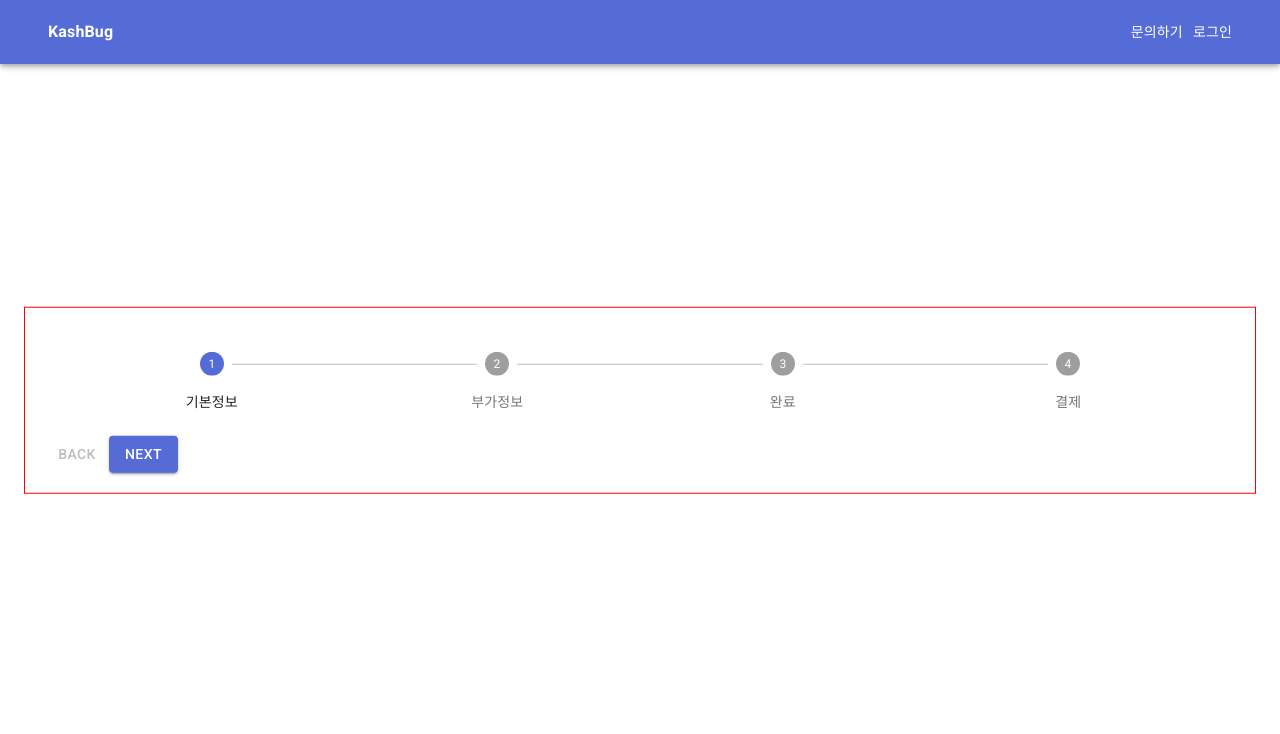
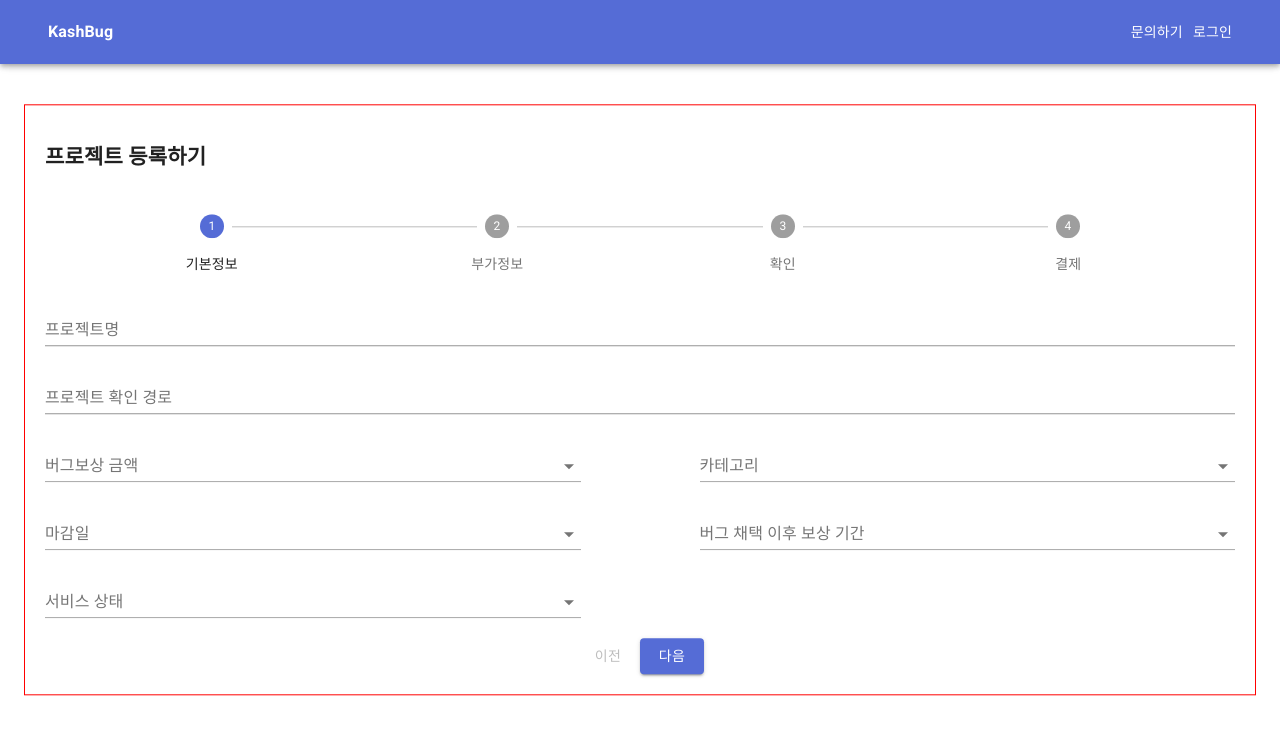
Before and after one commit to kashbug/kashbug-frontend, a Next.js app: page /project/add/1 in a window 1280 px wide. Shown: the top 734 px of the page. Built offline with nearby package versions, Linux system fonts and the light colour scheme.

Commit message:
[project-add] 프로젝트 등록 2

```diff
--- /dev/null
+++ b/src/containers/project/add/Info.tsx
@@ -0,0 +1,111 @@
+import styled from "styled-components";
+//  mui
+import {
+    FormControl,
+    TextField,
+    Button,
+    Select,
+    InputLabel,
+} from '@material-ui/core';
+
+const Wrap = styled.div`
+    text-align:center;
+`;
+const SelectBox = styled.div`
+    margin-top:20px;
+    overflow:hidden;
+`;
+
+const Info = () => {
+    return (
+        <Wrap>
+            <FormControl style={{ width: '100%' }}>
+                <TextField id="projectName" name="projectName" label="프로젝트명" />
+                <TextField id="projectConfirm" name="projectConfirm" label="프로젝트 확인 경로" style={{ marginTop: '20px' }} />
+            </FormControl>
+            <SelectBox>
+                <FormControl style={{ width: '45%', float:'left' }}>
+                    <InputLabel htmlFor="price">버그보상 금액</InputLabel>
+                    <Select
+                        native
+                        inputProps={{
+                            name: 'price',
+                            id: 'price',
+                        }}
+                    >
+                        <option aria-label="None" value="" />
+                        <option value={10}>Ten</option>
+                        <option value={20}>Twenty</option>
+                        <option value={30}>Thirty</option>
+                    </Select>
+                </FormControl>
+                <FormControl style={{ width: '45%', float:'right' }}>
+                    <InputLabel htmlFor="category">카테고리</InputLabel>
+                    <Select
+                        native
+                        inputProps={{
+                            name: 'category',
+                            id: 'category',
+                        }}
+                    >
+                        <option aria-label="None" value="" />
+                        <option value={10}>Ten</option>
+                        <option value={20}>Twenty</option>
+                        <option value={30}>Thirty</option>
+                    </Select>
+                </FormControl>
+            </SelectBox>
+            <SelectBox>
+                <FormControl style={{ width: '45%', float:'left' }}>
+                    <InputLabel htmlFor="dueDate">마감일</InputLabel>
+                    <Select
+                        native
+                        inputProps={{
+                            name: 'dueDate',
+                            id: 'dueDate',
+                        }}
+                    >
+                        <option aria-label="None" value="" />
+                        <option value={10}>Ten</option>
+                        <option value={20}>Twenty</option>
+                        <option value={30}>Thirty</option>
+                    </Select>
+                </FormControl>
+                <FormControl style={{ width: '45%', float:'right' }}>
+                    <InputLabel htmlFor="warrantyDay">버그 채택 이후 보상 기간</InputLabel>
+                    <Select
+                        native
+                        inputProps={{
+                            name: 'warrantyDay',
+                            id: 'warrantyDay',
+                        }}
+                    >
+                        <option aria-label="None" value="" />
+                        <option value={10}>Ten</option>
+                        <option value={20}>Twenty</option>
+                        <option value={30}>Thirty</option>
+                    </Select>
+                </FormControl>
+            </SelectBox>
+            <SelectBox>
+                <FormControl style={{ width: '45%', float:'left' }}>
+                    <InputLabel htmlFor="status">서비스 상태</InputLabel>
+                    <Select
+                        native
+                        inputProps={{
+                            name: 'status',
+                            id: 'status',
+                        }}
+                    >
+                        <option aria-label="None" value="" />
+                        <option value={10}>Ten</option>
+                        <option value={20}>Twenty</option>
+                        <option value={30}>Thirty</option>
+                    </Select>
+                </FormControl>
+            </SelectBox>
+        </Wrap>
+    );
+};
+
+export default Info;
--- a/src/containers/project/add/ProjectAddContainer.tsx
+++ b/src/containers/project/add/ProjectAddContainer.tsx
@@ -1,4 +1,6 @@
 import React, { useState } from 'react';
+import { useRouter } from 'next/router';
+// lib
 import styled from "styled-components";
 // mui
 import { makeStyles, Theme, createStyles } from '@material-ui/core/styles';
@@ -7,6 +9,10 @@ import Step from '@material-ui/core/Step';
 import StepLabel from '@material-ui/core/StepLabel';
 import Button from '@material-ui/core/Button';
 import Typography from '@material-ui/core/Typography';
+import withWidth from '@material-ui/core/withWidth';
+// component
+import Info from './Info';
+import SubInfo from './SubInfo';
 
 const AddWrap = styled.div`
     position:relative;height:100vh;
@@ -15,7 +21,7 @@ const Add = styled.div`
     position:absolute;left:50%;top:50%;transform:translate(-50%, -50%);padding:20px;border:1px solid red;width:100%;
 `;
 
-const STEP = ['기본정보', '부가정보', '완료', '결제'];
+const STEP = ['기본정보', '부가정보', '확인', '결제'];
 
 const useStyles = makeStyles((theme: Theme) =>
     createStyles({
@@ -32,21 +38,28 @@ const useStyles = makeStyles((theme: Theme) =>
     }),
 );
 
-const ProjectAddContainer = () => {
+interface ProjectAddContainerProps {
+    width: string;
+};
+
+const ProjectAddContainer = ({ width }: ProjectAddContainerProps) => {
+    const router = useRouter();
     const classes = useStyles();
     const [activeStep, setActiveStep] = useState(0);
     const steps = STEP;
-
     const handleNext = () => {
+        router.push(`/project/add/step${activeStep + 1}`);
         setActiveStep((prevActiveStep) => prevActiveStep + 1);
     };
 
     const handleBack = () => {
+        router.push(`/project/add/step${activeStep - 1}`);
         setActiveStep((prevActiveStep) => prevActiveStep - 1);
     };
     return (
         <AddWrap>
             <Add>
+                <h2>프로젝트 등록하기</h2>
                 <div className={classes.root}>
                     <Stepper activeStep={activeStep} alternativeLabel>
                         {steps.map((label) => (
@@ -55,24 +68,32 @@ const ProjectAddContainer = () => {
                             </Step>
                         ))}
                     </Stepper>
-                    <div>
+                    {
+                        activeStep === 0 && (
+                            <Info />
+                        )
+                    }
+                    {
+                        activeStep === 1 && (
+                            <SubInfo layoutSize={width} />
+                        )
+                    }
+                    <div style={{ textAlign: 'center' }}>
                         {activeStep === steps.length ? (
                             <div>
                                 <Typography className={classes.instructions}>All steps completed</Typography>
                             </div>
                         ) : (
-                            <div>
-                                <div>
+                            <div style={{ marginTop: '20px' }}>
                                 <Button
                                     disabled={activeStep === 0}
                                     onClick={handleBack}
                                 >
-                                        Back
+                                    이전
                                 </Button>
                                 <Button variant="contained" color="primary" onClick={handleNext}>
-                                        {activeStep === steps.length - 1 ? 'Finish' : 'Next'}
+                                    {activeStep === steps.length - 1 ? '완료' : '다음'}
                                 </Button>
-                                </div>
                             </div>
                         )}
                     </div>
@@ -82,4 +103,4 @@ const ProjectAddContainer = () => {
     );
 };
 
-export default ProjectAddContainer;
+export default withWidth()(ProjectAddContainer);
--- /dev/null
+++ b/src/containers/project/add/SubInfo.tsx
@@ -0,0 +1,87 @@
+import styled from "styled-components";
+// mui
+import { TextField, FormControl, } from '@material-ui/core';
+
+const Pictures = styled.div`
+    margin-top:20px;width:100%;
+`;
+interface Picture {
+    src: string;
+    alt: string;
+    id: string;
+}
+const MobilePicBox = styled.div`
+    display:inline-block;box-sizing:border-box;width:50%;padding:2px;
+`;
+const WebPicBox = styled.div`
+    display:inline-block;
+    box-sizing:border-box;
+    width:20%;
+    &:nth-child(2){margin:0 20%;}
+`;
+const Picture = styled.img.attrs<Picture>(props => ({
+    src: props.src,
+    alt: props.alt,
+    id: props.id,
+  }))`
+    width:100%;height:auto;border-radius:10px;
+`;
+const WebAddPic = styled.div`
+    position:relative;display:inline-block;box-sizing:border-box;width:20%;padding-top: 20%;border: 1px solid #000;border-radius:10px;
+`;
+const MobileAddPic = styled.div`
+    position:relative;display:inline-block;box-sizing:border-box;width:50%;padding-top:40%;border: 1px solid #000;border-radius:10px;
+`;
+const Plus = styled.span`
+    position:absolute;top:50%;left:50%;transform:translate(-50%,-50%);font-size:40px;color:#0054FF;
+`;
+interface SubInfoProps {
+    layoutSize: string;
+};
+const SubInfo = ({ layoutSize }: SubInfoProps) => {
+    return (
+        <div>
+            <FormControl style={{ width: '100%' }}>
+                <TextField
+                    id="explain"
+                    label="프로젝트 설명"
+                    multiline
+                    rows={4}
+                    placeholder="프로젝트 설명을 작성해주세요."
+                    variant="outlined"
+                />
+            </FormControl>
+            <Pictures>
+                {
+                    layoutSize === 'xs' ? (
+                        <>
+                            <MobilePicBox>
+                                <Picture src="/naver.png" alt='test' id='test' />
+                            </MobilePicBox>
+                            <MobilePicBox>
+                                <Picture src="/naver.png" alt='test' id='test' />
+                            </MobilePicBox>
+                            <MobileAddPic>
+                                <Plus>+</Plus>
+                            </MobileAddPic>
+                        </>
+                    ) : (
+                        <>
+                            <WebPicBox>
+                                <Picture src="/naver.png" alt='test' id='test' />
+                            </WebPicBox>
+                            <WebPicBox>
+                                <Picture src="/naver.png" alt='test' id='test' />
+                            </WebPicBox>
+                            <WebAddPic>
+                                <Plus>+</Plus>
+                            </WebAddPic>
+                        </>
+                    )
+                }
+            </Pictures>
+        </div>
+    );
+};
+
+export default SubInfo;
--- a/src/containers/signup/SignupContainer.tsx
+++ b/src/containers/signup/SignupContainer.tsx
@@ -6,7 +6,6 @@ import {
     Button,
     Select,
     InputLabel,
-    Paper,
 } from '@material-ui/core';
 
 const SignUpWrap = styled.div`
```
Lines whose indentation alone changed are shown as unchanged.
